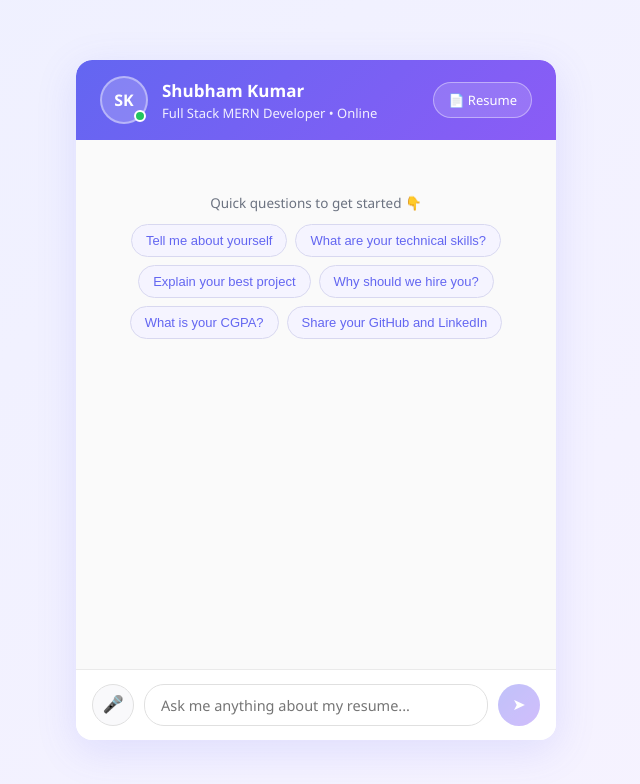
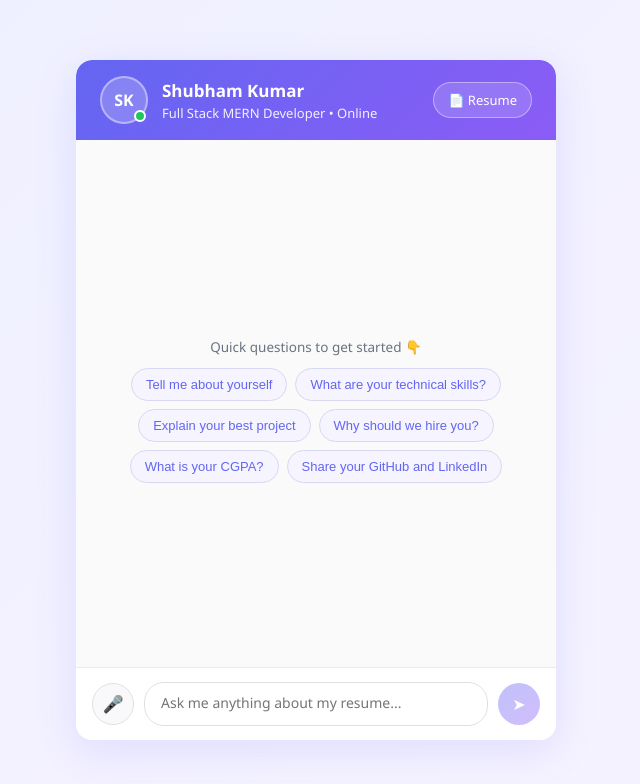
Before and after one commit to ShubhamKumar-25/Resume-Chatbot, a React (Vite) app in the folder frontend/: page / in a window 1280 px wide. Shown: the top 784 px of the page, without its empty margins (324-964 px from the left). Built offline with nearby package versions, Linux system fonts and the light colour scheme.

Commit message:
CSS fixed

```diff
--- a/frontend/src/components/ChatWindow.jsx
+++ b/frontend/src/components/ChatWindow.jsx
@@ -1,46 +1,3 @@
-// import { useEffect, useRef } from "react";
-// import MessageBubble from "./MessageBubble";
-// import "../styles/ChatWindow.css";
-
-// function ChatWindow({ messages, isTyping }) {
-//   const bottomRef = useRef(null);
-
-//   useEffect(() => {
-//     bottomRef.current?.scrollIntoView({ behavior: "smooth" });
-//   }, [messages, isTyping]);
-
-//   // Sabse aakhri bot message ka index nikalo
-//   const lastBotIndex = messages.map((m) => m.sender).lastIndexOf("bot");
-
-//   return (
-//     <div className="chat-window">
-//       {messages.map((msg, index) => (
-//         <MessageBubble
-//           key={index}
-//           sender={msg.sender}
-//           text={msg.text}
-//           animate={msg.sender === "bot" && index === lastBotIndex && msg.isNew}
-//         />
-//       ))}
-
-//       {isTyping && (
-//         <div className="message-row bot-row">
-//           <div className="bubble-avatar">SK</div>
-//           <div className="message-bubble bot-bubble typing-bubble">
-//             <span className="dot"></span>
-//             <span className="dot"></span>
-//             <span className="dot"></span>
-//           </div>
-//         </div>
-//       )}
-
-//       <div ref={bottomRef}></div>
-//     </div>
-//   );
-// }
-
-// export default ChatWindow;
-
 import { useEffect, useRef } from "react";
 import MessageBubble from "./MessageBubble";
 import QuickQuestions from "./QuickQuestions";
@@ -54,12 +11,11 @@ function ChatWindow({ messages, isTyping, onQuickSelect }) {
   }, [messages, isTyping]);
 
   const lastBotIndex = messages.map((m) => m.sender).lastIndexOf("bot");
+  const isEmpty = messages.length === 0 && !isTyping;
 
   return (
-    <div className="chat-window">
-      {messages.length === 0 && !isTyping && (
-        <QuickQuestions onSelect={onQuickSelect} />
-      )}
+    <div className={`chat-window ${isEmpty ? "chat-window-empty" : ""}`}>
+      {isEmpty && <QuickQuestions onSelect={onQuickSelect} />}
 
       {messages.map((msg, index) => (
         <MessageBubble
--- a/frontend/src/styles/ChatInput.css
+++ b/frontend/src/styles/ChatInput.css
@@ -1,109 +1,3 @@
-/* .chat-input-container {
-  display: flex;
-  align-items: flex-end;
-  gap: 10px;
-  padding: 16px 20px;
-  background: white;
-  border-top: 1px solid #eaeaea;
-  border-radius: 0 0 16px 16px;
-}
-
-.chat-input {
-  flex: 1;
-  resize: none;
-  border: 1px solid #e0e0e0;
-  border-radius: 20px;
-  padding: 10px 16px;
-  font-size: 14.5px;
-  font-family: inherit;
-  outline: none;
-  max-height: 100px;
-  transition: border 0.2s ease;
-}
-
-.chat-input:focus {
-  border-color: #8b5cf6;
-}
-
-.chat-input:disabled {
-  background: #f5f5f5;
-  cursor: not-allowed;
-}
-
-.send-btn {
-  width: 42px;
-  height: 42px;
-  border-radius: 50%;
-  border: none;
-  background: linear-gradient(135deg, #6366f1, #8b5cf6);
-  color: white;
-  font-size: 16px;
-  cursor: pointer;
-  display: flex;
-  align-items: center;
-  justify-content: center;
-  flex-shrink: 0;
-  transition: transform 0.15s ease, opacity 0.2s ease;
-}
-
-.send-btn:hover:not(:disabled) {
-  transform: scale(1.08);
-}
-
-.send-btn:disabled {
-  opacity: 0.4;
-  cursor: not-allowed;
-}
-
-
-.mic-btn {
-  width: 42px;
-  height: 42px;
-  border-radius: 50%;
-  border: 1px solid #e0e0e0;
-  background: #f9f9fb;
-  font-size: 17px;
-  cursor: pointer;
-  display: flex;
-  align-items: center;
-  justify-content: center;
-  flex-shrink: 0;
-  transition: all 0.2s ease;
-}
-
-.mic-btn:hover:not(:disabled) {
-  background: #f0f0ff;
-  border-color: #8b5cf6;
-}
-
-.mic-btn:disabled {
-  opacity: 0.4;
-  cursor: not-allowed;
-}
-
-.mic-active {
-  background: #ef4444;
-  border-color: #ef4444;
-  color: white;
-  animation: pulse 1.2s infinite;
-}
-
-@keyframes pulse {
-  0% {
-    box-shadow: 0 0 0 0 rgba(239, 68, 68, 0.5);
-  }
-  70% {
-    box-shadow: 0 0 0 10px rgba(239, 68, 68, 0);
-  }
-  100% {
-    box-shadow: 0 0 0 0 rgba(239, 68, 68, 0);
-  }
-} */
-
-
-
-
-
 .chat-input-container {
   display: flex;
   align-items: center;
@@ -120,19 +14,25 @@
   resize: none;
   border: 1px solid #e0e0e0;
   border-radius: 20px;
-  padding: 10px 16px;
-  font-size: 14.5px;
-  line-height: 1.4;
+  padding: 11px 16px;
+  font-size: 14px;
+  line-height: 1.3;
   font-family: inherit;
   outline: none;
-  min-height: 42px;
+  height: 44px;
   max-height: 100px;
-  overflow-y: auto;
-  transition: border 0.2s ease;
+  overflow-y: hidden;
+  white-space: nowrap;
+  text-overflow: ellipsis;
+  transition: border 0.2s ease, height 0.15s ease;
 }
 
-.chat-input:focus {
-  border-color: #8b5cf6;
+.chat-input:focus,
+.chat-input:not(:placeholder-shown) {
+  white-space: normal;
+  overflow-y: auto;
+  height: auto;
+  min-height: 44px;
 }
 
 .chat-input:disabled {
--- a/frontend/src/styles/ChatWindow.css
+++ b/frontend/src/styles/ChatWindow.css
@@ -1,13 +1,3 @@
-/* .chat-window {
-  flex: 1;
-  min-height: 0;
-  overflow-y: auto;
-  padding: 20px 24px;
-  background: #fafafa;
-  display: flex;
-  flex-direction: column;
-} */
-
 .chat-window {
   flex: 1;
   min-height: 0;
@@ -16,6 +6,11 @@
   background: #fafafa;
   display: flex;
   flex-direction: column;
+}
+
+/* Jab tak koi message nahi hai, quick questions vertically center rahenge */
+.chat-window-empty {
+  justify-content: center;
 }
 
 /* Scrollbar styling */
```
Also changed, not shown: frontend/src/App.jsx (+0 -68 lines).
